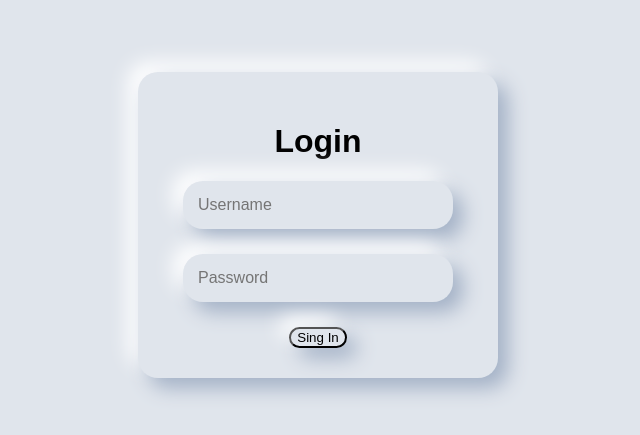
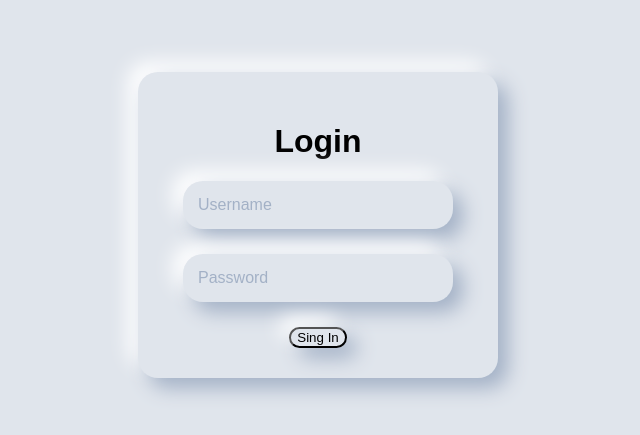
Before and after one commit to Rodrigow897/login-3D, a React (Vite) app: page / in a window 1280 px wide. Shown: the part 175-610 px from the top of the page, without its empty margins (322-962 px from the left). Built offline with nearby package versions, Linux system fonts and the light colour scheme.

Commit message:
style: styler to placeholder

```diff
--- a/src/App.css
+++ b/src/App.css
@@ -42,3 +42,12 @@ body{
   outline: none;
   margin-bottom: 25px;
 }
+
+
+.neumorphic-input::placeholder {
+  color: #a3b1c6
+}
+
+.neumorphic-button {
+
+}
```
